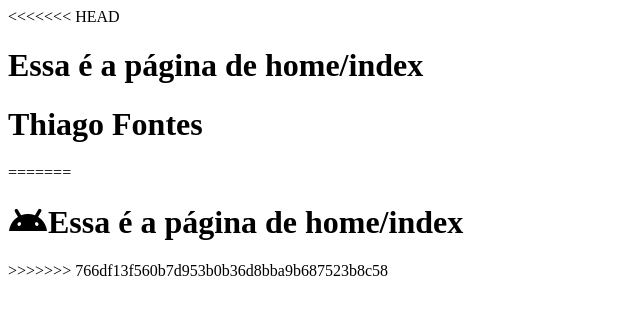
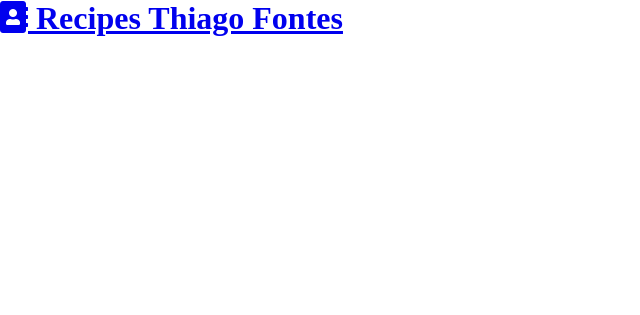
Before and after one commit to lasnoches13/curso-django-projeto1, a Django app: page / in a window 1280 px wide. Shown: the top 315 px of the page, without its empty margins (0-640 px from the left). Run offline with Django 5.2, Linux system fonts and the light colour scheme; some libraries are stand-ins or nearby versions.

Commit message:
include head no index e primeiro css

```diff
--- a/recipes/templates/recipes/pages/index.html
+++ b/recipes/templates/recipes/pages/index.html
@@ -1,23 +1,16 @@
-<!DOCTYPE html>
-<html lang="en">
-<head>
-    <meta charset="UTF-8">
-    <meta name="viewport" content="width=device-width, initial-scale=1.0">
-    <title>Home recipes</title>
-<link rel="stylesheet" href="https://cdnjs.cloudflare.com/ajax/libs/font-awesome/7.0.1/css/fontawesome.min.css" integrity="sha512-M5Kq4YVQrjg5c2wsZSn27Dkfm/2ALfxmun0vUE3mPiJyK53hQBHYCVAtvMYEC7ZXmYLg8DVG4tF8gD27WmDbsg==" crossorigin="anonymous" referrerpolicy="no-referrer" />
+{% include 'recipes/partials/head.html' %}
 
-<link rel="stylesheet" href="https://cdnjs.cloudflare.com/ajax/libs/font-awesome/7.0.1/css/brands.min.css" integrity="sha512-WxpJXPm/Is1a/dzEdhdaoajpgizHQimaLGL/QqUIAjIihlQqlPQb1V9vkGs9+VzXD7rgI6O+UsSKl4u5K36Ydw==" crossorigin="anonymous" referrerpolicy="no-referrer" />
+<body>
+    <header class="main-header-container">
+        <div class="main-header container">
+            <h1>
+                <a href="/">
+                    <i class="fas fa-address-book"></i>
+                    <span>Recipes {{ name }} </span>
+                </a>
+            </h1>
+        </div>
+    </header>
+</body>
 
-<link rel="stylesheet" href="https://cdnjs.cloudflare.com/ajax/libs/font-awesome/7.0.1/css/solid.min.css" integrity="sha512-EHa6vH03/Ty92WahM0/tet1Qicl76zihDCkBnFhN3kFGQkC+mc86d7V+6y2ypiLbk3h0beZAGdUpzfMcb06cMg==" crossorigin="anonymous" referrerpolicy="no-referrer" />
-
-</head>
-<body>
-<<<<<<< HEAD
-    <h1>Essa é a página de home/index</h1>
-    <h1>{{name}}</h1>
-=======
-    <h1><i class="fa-brands fa-android"></i>Essa é a página de home/index
-    </h1>
->>>>>>> 766df13f560b7d953b0b36d8bba9b687523b8c58
-</body>
 </html>
--- a/recipes/templates/recipes/partials/head.html
+++ b/recipes/templates/recipes/partials/head.html
@@ -0,0 +1,36 @@
+<!DOCTYPE html>
+<html lang="pt-BR">
+
+<head>
+    <meta charset="UTF-8">
+    <meta http-equiv="X-UA-Compatible" content="IE=edge">
+    <meta name="viewport" content="width=device-width, initial-scale=1.0">
+
+    <link rel="stylesheet" href="https://cdnjs.cloudflare.com/ajax/libs/font-awesome/5.15.4/css/fontawesome.min.css"
+        integrity="sha512-P9vJUXK+LyvAzj8otTOKzdfF1F3UYVl13+F8Fof8/2QNb8Twd6Vb+VD52I7+87tex9UXxnzPgWA3rH96RExA7A=="
+        crossorigin="anonymous" referrerpolicy="no-referrer" />
+    <link rel="stylesheet" href="https://cdnjs.cloudflare.com/ajax/libs/font-awesome/5.15.4/css/brands.min.css"
+        integrity="sha512-sVSECYdnRMezwuq5uAjKQJEcu2wybeAPjU4VJQ9pCRcCY4pIpIw4YMHIOQ0CypfwHRvdSPbH++dA3O4Hihm/LQ=="
+        crossorigin="anonymous" referrerpolicy="no-referrer" />
+    <link rel="stylesheet" href="https://cdnjs.cloudflare.com/ajax/libs/font-awesome/5.15.4/css/solid.min.css"
+        integrity="sha512-tk4nGrLxft4l30r9ETuejLU0a3d7LwMzj0eXjzc16JQj+5U1IeVoCuGLObRDc3+eQMUcEQY1RIDPGvuA7SNQ2w=="
+        crossorigin="anonymous" referrerpolicy="no-referrer" />
+
+    <title>Recipes</title>
+
+    <style>
+        * {
+            padding: 0;
+            margin: 0;
+            box-sizing: border-box;
+        }
+
+        html {
+            font-size: 62.5%;
+        }
+
+        body {
+            font-size: 1.6rem;
+        }
+    </style>
+</head>
```
